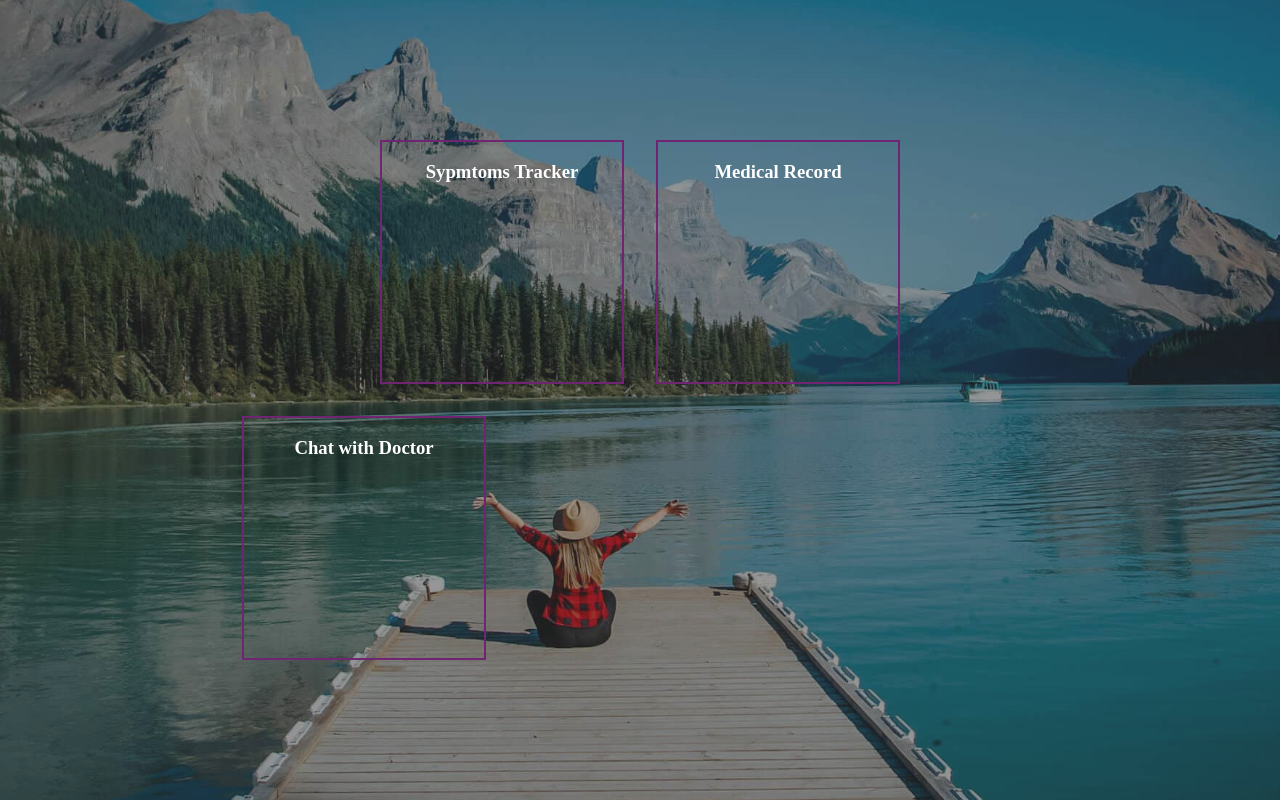
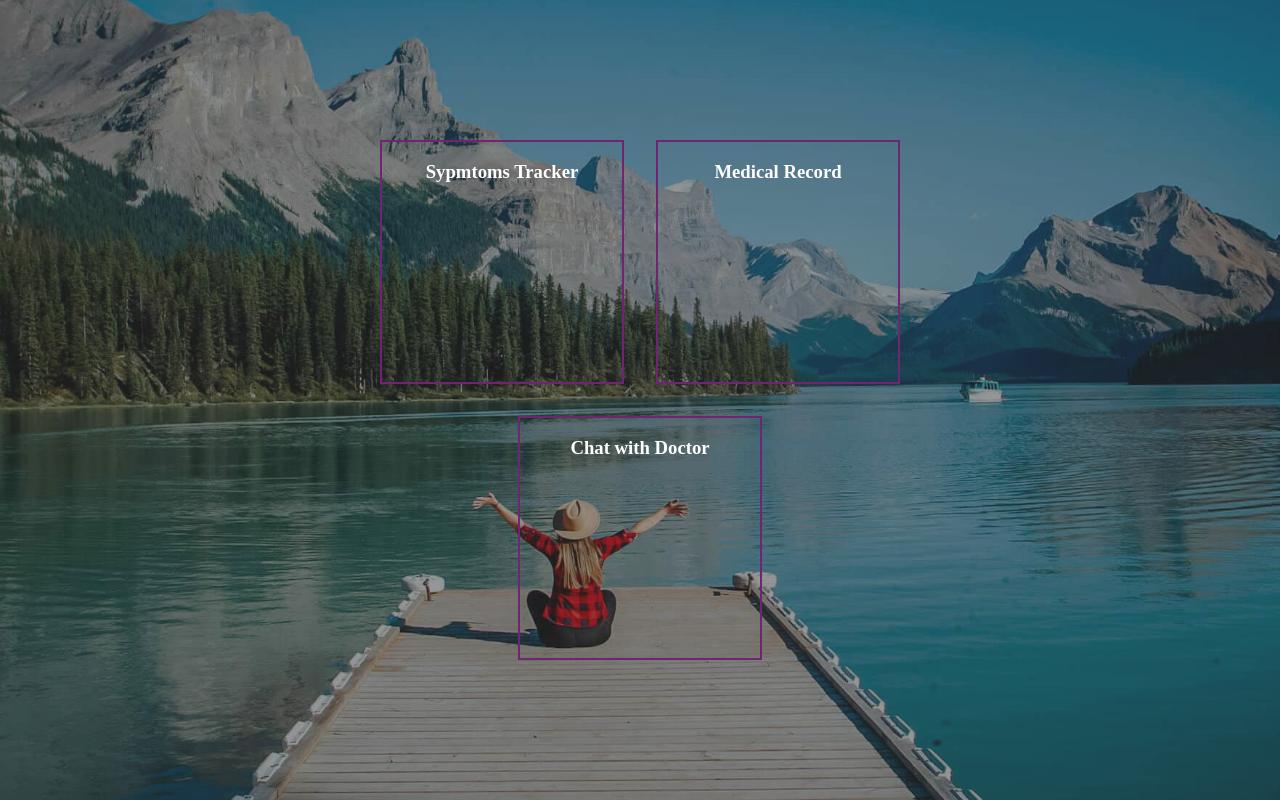
Before and after one commit to m-capone1/OneHealth, a React (Vite) app in the folder client/: page / in a window 1280 px wide. Built offline with nearby package versions, Linux system fonts and the light colour scheme.

Commit message:
fix layout

```diff
--- a/client/src/components/Hero/Hero.scss
+++ b/client/src/components/Hero/Hero.scss
@@ -57,6 +57,9 @@
   }
 
   &__row{
-    flex: 1 1 45%
+    flex: 1 1 45%;
+    display: flex;
+    justify-content: center;
+
   }
 }
```
